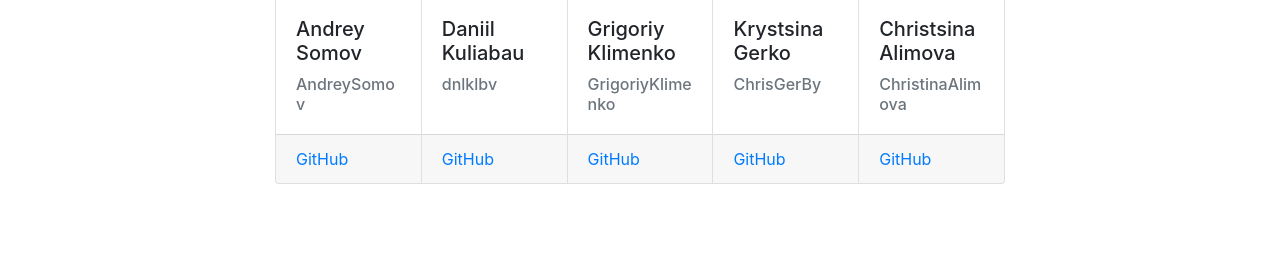
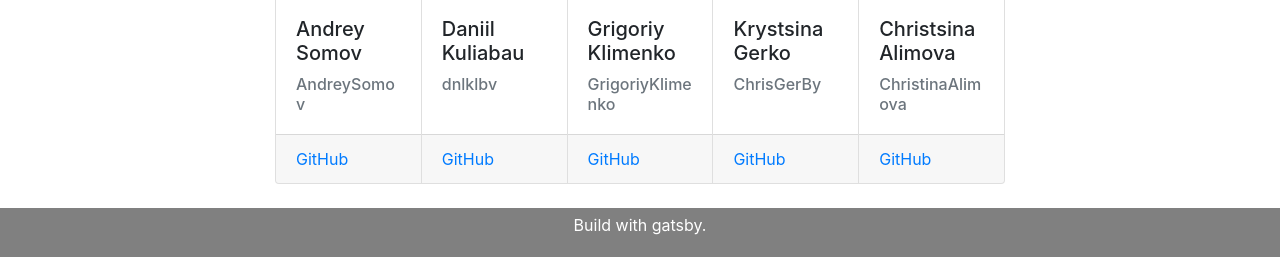
Before and after one commit to dnlklbv/culture-portal, a Gatsby site: page / in a window 1280 px wide. Shown: the part 1060-1317 px from the top of the page. Before the commit the page ends 1244 px from the top, so only its background shows below. Built offline with nearby package versions, Linux system fonts and the light colour scheme; Gatsby itself is replaced by a stand-in of ours.

Commit message:
feat: add footer

```diff
--- /dev/null
+++ b/src/components/Footer/Footer.jsx
@@ -0,0 +1,26 @@
+import PropTypes from 'prop-types';
+import React from 'react';
+import { withTranslation } from 'react-i18next';
+
+
+const Footer = ({ t }) => (
+  <footer
+    className="mt-4"
+    style={{
+      backgroundColor: 'gray',
+      padding: '0.3rem',
+      color: 'white',
+      textAlign: 'center',
+    }}
+  >
+    <p>
+      { t('Build with gatsby.') }
+    </p>
+  </footer>
+);
+
+Footer.propTypes = {
+  t: PropTypes.func.isRequired,
+};
+
+export default withTranslation()(Footer);
--- /dev/null
+++ b/src/components/Footer/index.js
@@ -0,0 +1,3 @@
+import Footer from './Footer';
+
+export default Footer;
--- a/src/components/layout.jsx
+++ b/src/components/layout.jsx
@@ -9,6 +9,7 @@ import Col from 'react-bootstrap/Col';
 
 import Header from './header';
 import Menu from './menu';
+import Footer from './Footer';
 
 const Layout = ({ children }) => (
   <>
@@ -23,6 +24,7 @@ const Layout = ({ children }) => (
         </Row>
       </Container>
     </main>
+    <Footer />
   </>
 );
 
--- a/src/locale/by.json
+++ b/src/locale/by.json
@@ -16,5 +16,6 @@
   "Works": "Працы",
   "Gallery": "Галерэя",
   "Video": "Відэа",
-  "Map": "Карта"
+  "Map": "Карта",
+  "Build with gatsby.": "Партал створаны с gatsby."
 }
--- a/src/locale/en.json
+++ b/src/locale/en.json
@@ -16,5 +16,6 @@
   "Works": "Works",
   "Gallery": "Gallery",
   "Video": "Video",
-  "Map": "Map"
+  "Map": "Map",
+  "Build with gatsby.": "Build with gatsby."
 }
--- a/src/locale/ru.json
+++ b/src/locale/ru.json
@@ -16,5 +16,6 @@
   "Works": "Работы",
   "Gallery": "Галерея",
   "Video": "Видео",
-  "Map": "Карта"
+  "Map": "Карта",
+  "Build with gatsby.": "Портал создан с помощью gatsby."
 }
```
